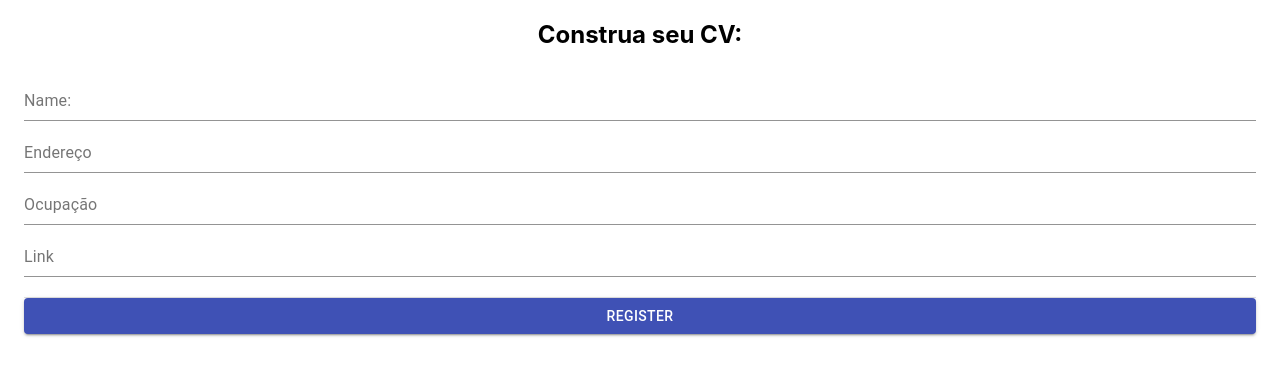
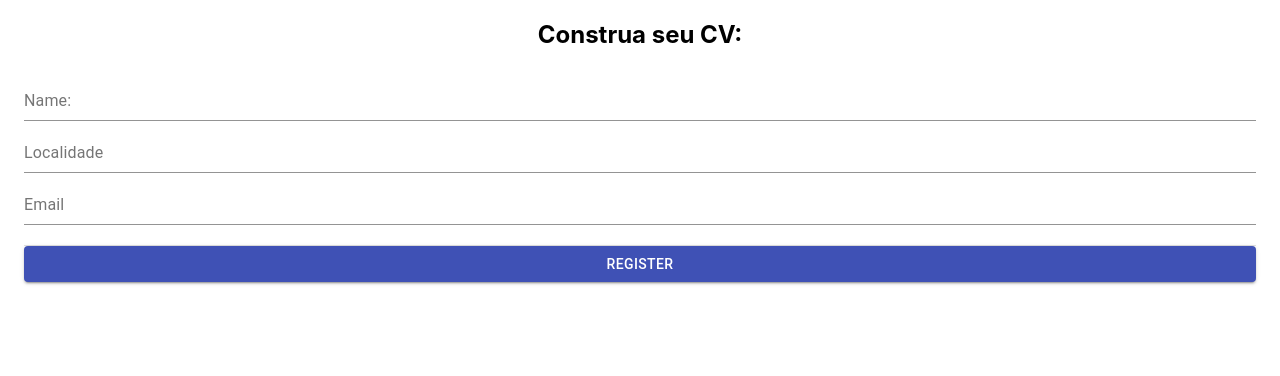
Before and after one commit to asreal089/cvbuilder, a Next.js app: page /builder in a window 1280 px wide. Shown: the top 376 px of the page. Built offline with nearby package versions, Linux system fonts and the light colour scheme.

Commit message:
Modificando forms

```diff
--- a/pages/builder.tsx
+++ b/pages/builder.tsx
@@ -1,7 +1,9 @@
 import { NextPage } from "next";
 import DadosLinks from "./components/links"
 import React, { useState } from "react";
+import { Conquistas, Curso, Cv, Experiencia } from "../util/models/types";
 import { Container, Button , FormGroup, FormControl, Input, InputLabel, Divider} from '@material-ui/core';
+import { Cursor } from "mongoose";
 
 
 const Builder:NextPage = () => {
@@ -14,9 +16,23 @@ const Builder:NextPage = () => {
 
 
     const [dadosLinkList, setDadoslinkList] = useState<any>([]);
+    const [nome, setNome] = useState<String>();
+    const [localidade, setLocalidade] = useState<String>();
+    const [email, setEmail] = useState<String>();
+    const [titulo_palavras_chave, settitulo_palavras_chave] = useState<[String]>();
+    const [links, setLinks] = useState<[String]>();
+    const [cover_letter, setcover_letter] = useState<String>();
+    const [habilidades, setHabilidades] = useState<[String]>();
+    const [experiencia, setExperiencia] = useState<Experiencia>();
+    const [cursos, setCursos] = useState<Curso>();
+    const [conquistas, setConquistas] = useState<Conquistas>();
+
 
 
     function pushLinks(){
+        console.log("Nome: " + nome)
+        console.log("email: " + email)
+        console.log("localidade: " + localidade)
         const dados = <DadosLinks tipolink="git" link="github.com" />;
         setDadoslinkList([dados, ...dadosLinkList])
     }
@@ -28,21 +44,20 @@ const Builder:NextPage = () => {
             <FormGroup>
                 <FormControl>
                     <InputLabel htmlFor="name">Name:</InputLabel><br />
-                    <Input id="name" type="text" autoComplete="name" required />
-                </FormControl>
-                <FormControl>
-                    <InputLabel htmlFor="name">Endereço </InputLabel><br />
-                    <Input id="name" type="text" autoComplete="name" required />
-                </FormControl>
-                <FormControl>
-                    <InputLabel htmlFor="name">Ocupação</InputLabel><br />
-                    <Input id="name" type="text" autoComplete="name" required />
+                    <Input id="name" type="text" autoComplete="name" required onChange={(e) => {setNome(e.target.value)}}/>
                 </FormControl>
 
                 <FormControl>
-                    <InputLabel htmlFor="name">Link</InputLabel><br />
-                    <Input id="name" type="text" autoComplete="name" required />
+                    <InputLabel htmlFor="localidade">Localidade</InputLabel><br />
+                    <Input id="localidade" type="text" autoComplete="localidade" required onChange={(e) => {setLocalidade(e.target.value)}}/>
                 </FormControl>
+
+                <FormControl>
+                    <InputLabel htmlFor="email">Email</InputLabel><br />
+                    <Input id="email" type="text" autoComplete="email" required onChange={(e) => {setEmail(e.target.value)}}/>
+                </FormControl>
+
+
 
                 {dadosLinkList}
                 <br />
--- a/styles/globals.css
+++ b/styles/globals.css
@@ -20,9 +20,8 @@ a {
 }
 
 .right{
-  align-items: right;
-  float: right;
-
+  align-items: right !important;
+  float: right !important;
 }
 
 .login-button{
--- a/util/db/mongodb.ts
+++ b/util/db/mongodb.ts
@@ -15,6 +15,7 @@ export const connectToDatabase = async () => {
   const CvSchema = new mongoose.Schema({
     nome: String,
     localidade: String,
+    titulo_palavras_chave: [[String]],
     email: String,
     links: [[String]],
     cover_letter: String,
--- a/util/models/types.ts
+++ b/util/models/types.ts
@@ -9,6 +9,7 @@ export interface ResponseFuncs {
   export interface Cv {
     _id?: number
     nome: string
+    titulo_palavras_chave: string[]
     localidade: string
     email: string
     links: string[]
```
Also changed, not shown: pages/components/navbar.tsx (+10 -5 lines), pages/cv.tsx (added, +34 -0 lines).
